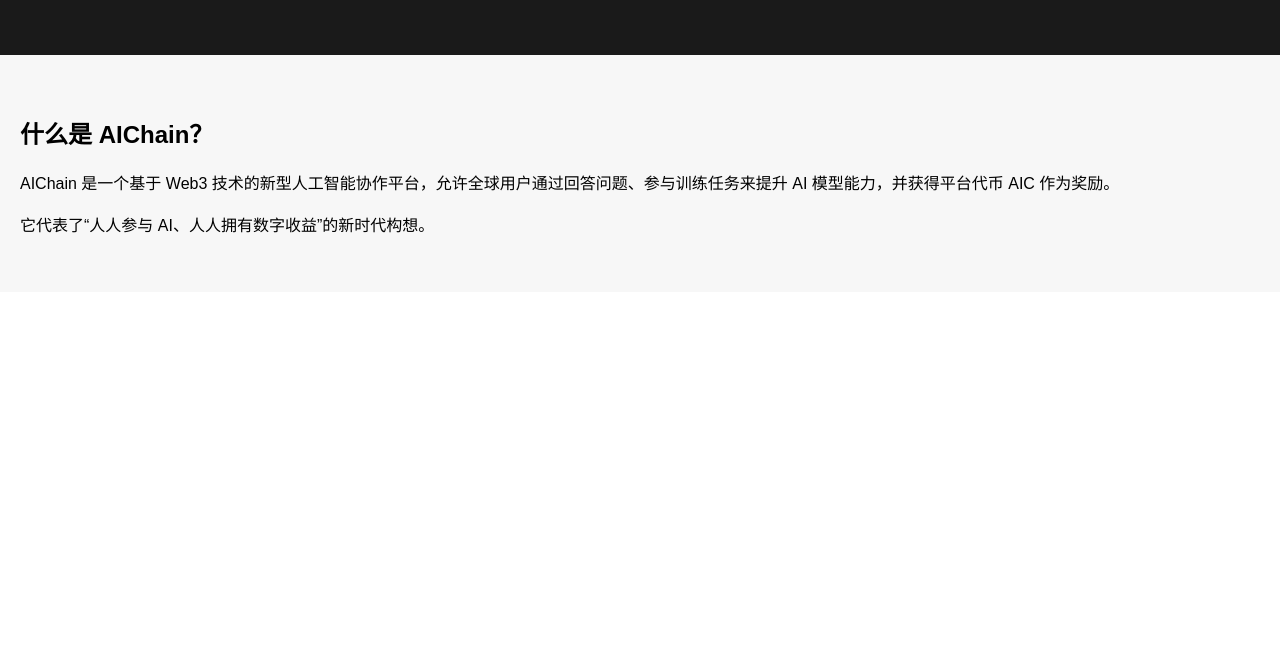
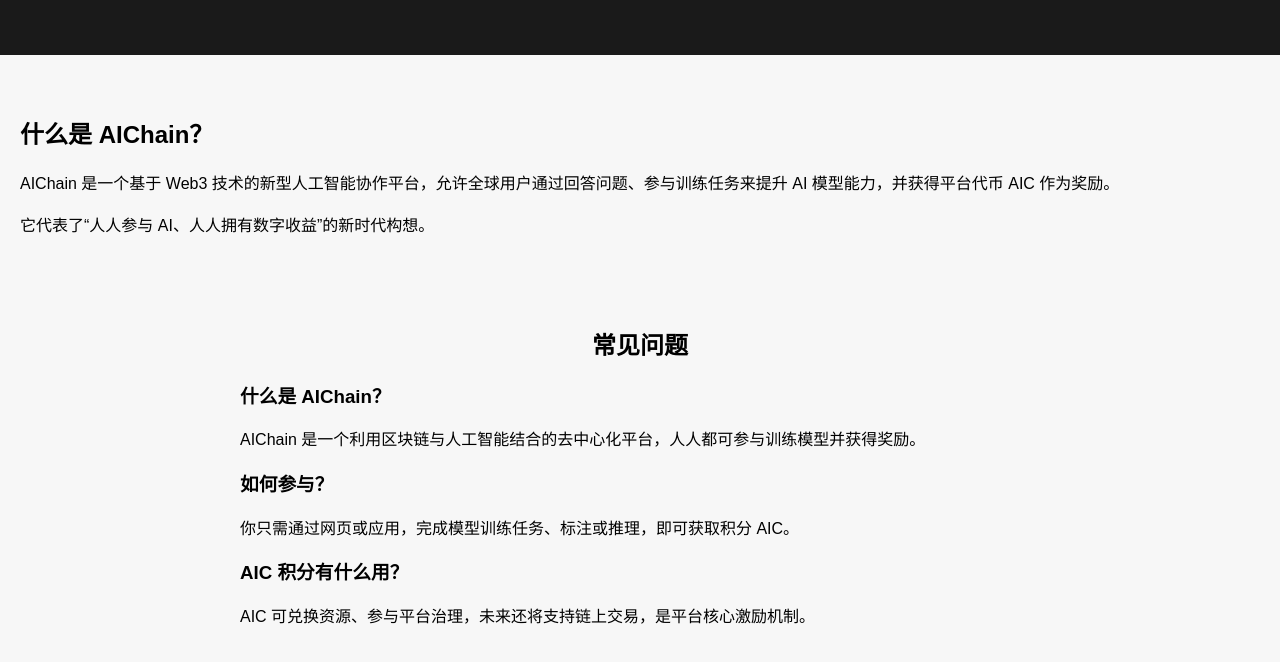
Before and after one commit to aichain2025/aichain.github.io, a plain HTML site: page index.html in a window 1280 px wide. Shown: the part 202-864 px from the top of the page. Before the commit the page ends 800 px from the top, so only its background shows below. Drawn offline with Linux system fonts and the light colour scheme.

Commit message:
常见问题

```diff
--- a/index.html
+++ b/index.html
@@ -23,6 +23,20 @@
       AIChain 是一个基于 Web3 技术的新型人工智能协作平台，允许全球用户通过回答问题、参与训练任务来提升 AI 模型能力，并获得平台代币 AIC 作为奖励。<br><br>
       它代表了“人人参与 AI、人人拥有数字收益”的新时代构想。
     </p>
-  </section>
+ <section id="faq" style="max-width: 800px; margin: 50px auto; padding: 20px;">
+  <h2 style="text-align: center;">常见问题</h2>
+  <div>
+    <h3>什么是 AIChain？</h3>
+    <p>AIChain 是一个利用区块链与人工智能结合的去中心化平台，人人都可参与训练模型并获得奖励。</p>
+  </div>
+  <div>
+    <h3>如何参与？</h3>
+    <p>你只需通过网页或应用，完成模型训练任务、标注或推理，即可获取积分 AIC。</p>
+  </div>
+  <div>
+    <h3>AIC 积分有什么用？</h3>
+    <p>AIC 可兑换资源、参与平台治理，未来还将支持链上交易，是平台核心激励机制。</p>
+  </div>
+</section>
 </body>
 </html>
```
